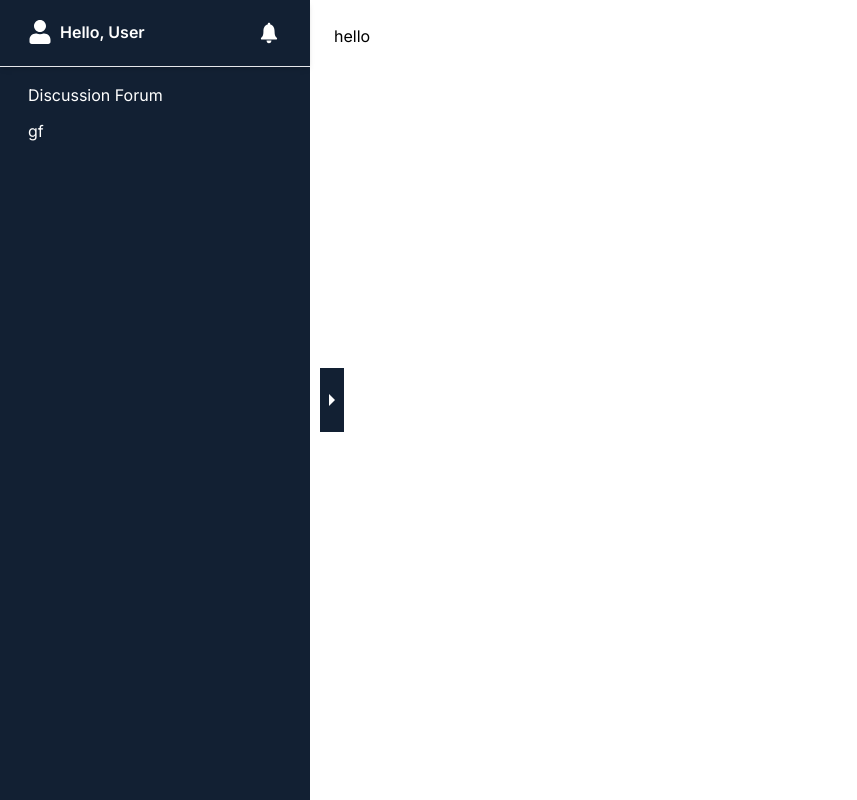
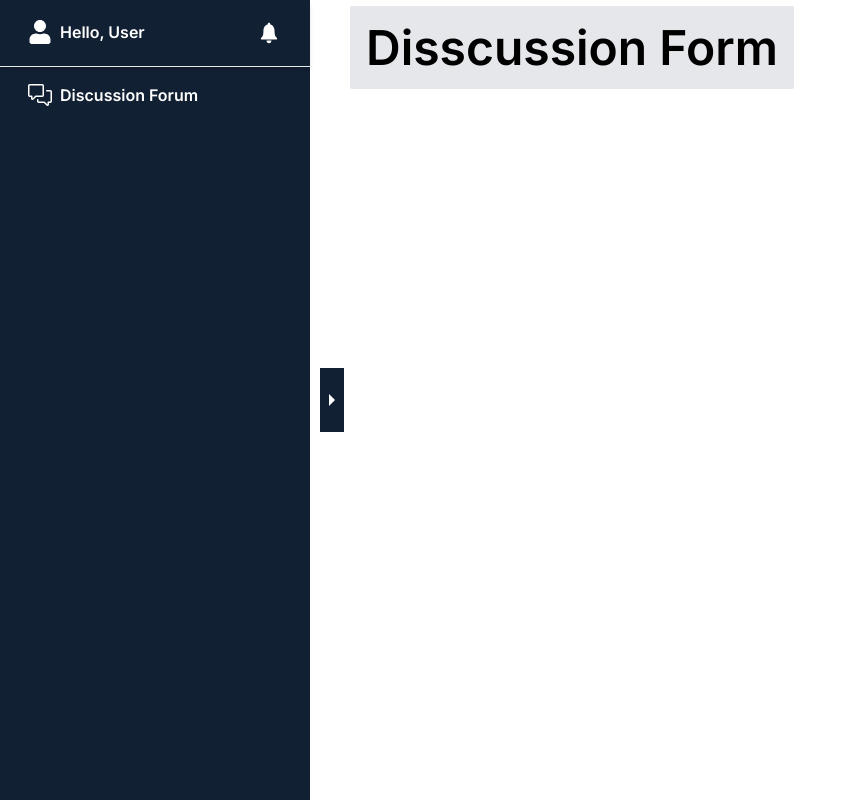
Before and after one commit to Chumki111/Nextjs-job-task, a Next.js app: page / in a window 1280 px wide. Both pictures are taken after a click on the button 28 px from the left and 400 px from the top of the page. Shown: the whole page, without its empty margins (0-857 px from the left). Built offline with nearby package versions, Linux system fonts and the light colour scheme.

Commit message:
add discussion form in top

```diff
--- a/src/app/page.js
+++ b/src/app/page.js
@@ -1,13 +1,20 @@
+// import { getAllNews } from "@/utils/getAllNews";
+
+import Card from "@/components/Card"
 
 
-export default function Home() {
+const Home = async() => {
+  // const { data: allCategories } = await getAllNews();
+  // console.log(allCategories);
   return (
     <div>
 
+      <div className="py-4">
+        <span className="text-3xl lg:text-5xl font-semibold bg-gray-200 px-4 py-3 rounded-sm">Disscussion Form</span>
+      </div>
+      <Card/>
+    </div>
+  )
+}
 
-     <h1>hello</h1>
-
-
-  </div>
-  );
-}
+export default Home
--- /dev/null
+++ b/src/components/Card.jsx
@@ -0,0 +1,11 @@
+
+
+const Card = () => {
+  return (
+    <div>
+
+    </div>
+  )
+}
+
+export default Card
--- /dev/null
+++ b/src/components/MenuItem.jsx
@@ -0,0 +1,15 @@
+import Link from "next/link"
+
+
+const MenuItem = ({item,route,icon:Icon}) => {
+  return (
+    <div>
+        <Link href={route} className="flex items-start gap-2">
+                <Icon className=" text-2xl"/>
+               <span className="font-semibold">{item}</span>
+                 </Link>
+    </div>
+  )
+}
+
+export default MenuItem
--- a/src/components/Sidebar.jsx
+++ b/src/components/Sidebar.jsx
@@ -4,7 +4,8 @@ import { useState } from 'react';
 import { IoMdArrowDropright } from "react-icons/io";
 import { IoIosNotifications } from "react-icons/io";
 import { FaUser } from "react-icons/fa";
-
+import MenuItem from './MenuItem';
+import { GoCommentDiscussion } from "react-icons/go";
 const menuItems = [
   {
     route: 'Discussion Forum',
@@ -28,39 +29,30 @@ const Sidebar = ({ children }) => {
 
     <div className='flex'>
       <div className=''>
+        {/* sidebar */}
         <div
           className={`fixed inset-y-0 h-full md:sticky left-0 z-50 bg-[#122033] text-white  md:px-0 md:py-0 transition-all duration-300 ${isOpen ? 'visible left-0 w-[250px] opacity-100 md:w-[310px]' : 'invisible -left-4 opacity-0 md:w-0 md:overflow-hidden md:opacity-100'}`}
         >
+          {/* sidebar header */}
+          <div className='py-5 shadow-md flex justify-between items-start px-7'>
+            <div className='flex items-center justify-center gap-2'>
+              <FaUser size={24} />
+              <h2 className='font-semibold leading-tight'>Hello, User</h2>
+            </div>
+            <IoIosNotifications size={26} />
+          </div>
+          <hr />
+          {/* sidebar menu */}
+          <div className='pt-4 px-7'>
 
 
-          <div className='py-5 shadow-md flex justify-between items-start px-7'>
-            <div className='flex items-center justify-center gap-2'>
-              <FaUser size={24}/>
-              <h2 className='font-semibold leading-tight'>Hello, User</h2>
-            </div>
-
-            <IoIosNotifications size={26} />
-
-          </div>
-          <hr />
-          <div className='pt-4 px-7'>
-            <ul className="">
-              {menuItems.map((item, index) => (
-                <li key={index} className="space-y-3 pb-3">
-                  <Link href={item.pathname}>
-                    <p className="">
-                      {item.route}
-                    </p>
-                  </Link>
-                </li>
-              ))}
-            </ul>
+           <MenuItem item="Discussion Forum" route="/" icon={GoCommentDiscussion}/>
           </div>
         </div>
 
       </div>
       <div className="size-full min-h-screen bg-[#fff]">
-
+        {/* sidebar open and close button */}
         {isOpen ? (
           <button className="fixed top-1/2 left-[260px] py-5 lg:left-[320px] transform -translate-y-1/2 bg-[#122033] text-white" onClick={closeSidebar}>
             <IoMdArrowDropright size={24} />
@@ -72,7 +64,7 @@ const Sidebar = ({ children }) => {
         )}
 
         {/* outlet - part  */}
-        <div className=" p-2 md:p-6">{children}</div>
+        <div className=" p-2 md:px-10">{children}</div>
       </div>
     </div>
 
--- /dev/null
+++ b/src/utils/getAllNews.js
@@ -0,0 +1,11 @@
+export const getAllNews = async () => {
+    const res = await fetch(
+        'https://dummyjson.com/products',
+        {
+          next: {
+            revalidate: 30,
+          },
+        }
+      );
+      return res.json();
+  };
```
